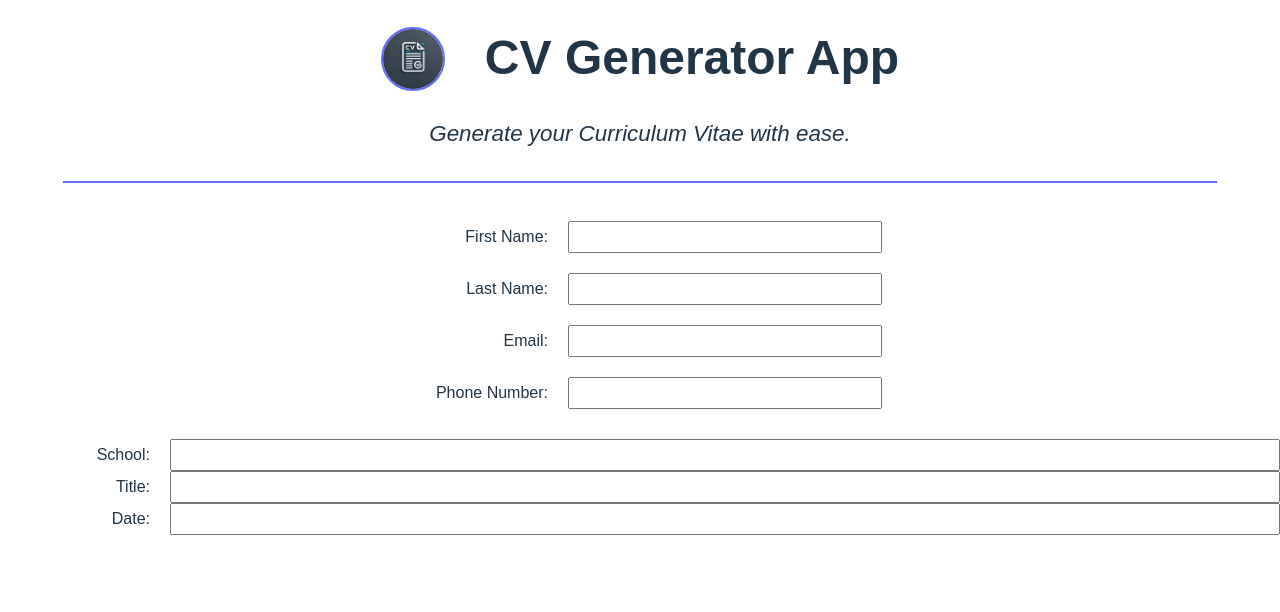
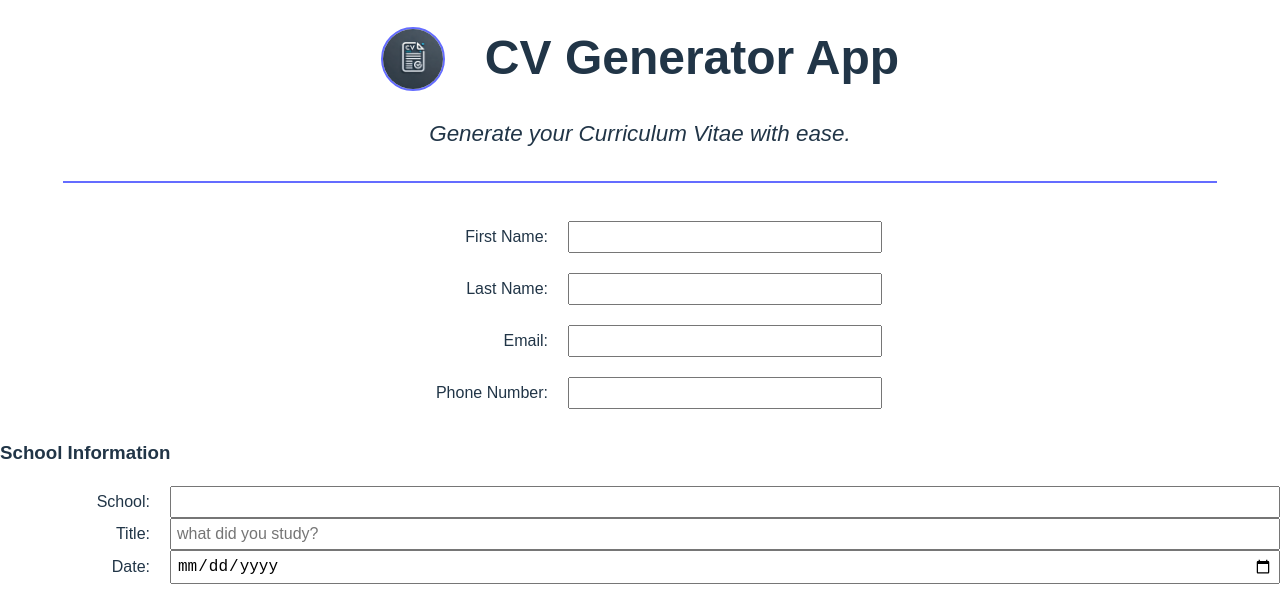
Before and after one commit to kiptalam1/CV-Generator, a React (Vite) app: page / in a window 1280 px wide. Shown: the top 612 px of the page. Built offline with nearby package versions, Linux system fonts and the light colour scheme.

Commit message:
Add heading to top of the form

```diff
--- a/src/Components/Education.jsx
+++ b/src/Components/Education.jsx
@@ -17,6 +17,7 @@ export default function Education () {
     }
     return (
         <form className="edu-form">
+            <h3>School Information</h3>
             <div className="form-group">
                 <label htmlFor="school">School:</label>
                 <input type="text" id="school" value={education.school} onChange={handleSchoolInput} />
@@ -24,12 +25,16 @@ export default function Education () {
 
             <div className="form-group">
                 <label htmlFor="title">Title:</label>
-                <input type="text" id="title" value={education.title} onChange={handleTitleInput} />
+                <input type="text" id="title"
+                        value={education.title}
+                        placeholder="what did you study?"
+                        onChange={handleTitleInput}
+                        />
             </div>
 
             <div className="form-group">
                 <label htmlFor="date">Date:</label>
-                <input type="text" id="date" value={education.date} onChange={handleDateInput} />
+                <input type="date" id="date" value={education.date} onChange={handleDateInput} />
             </div>
         </form>
     );
```
